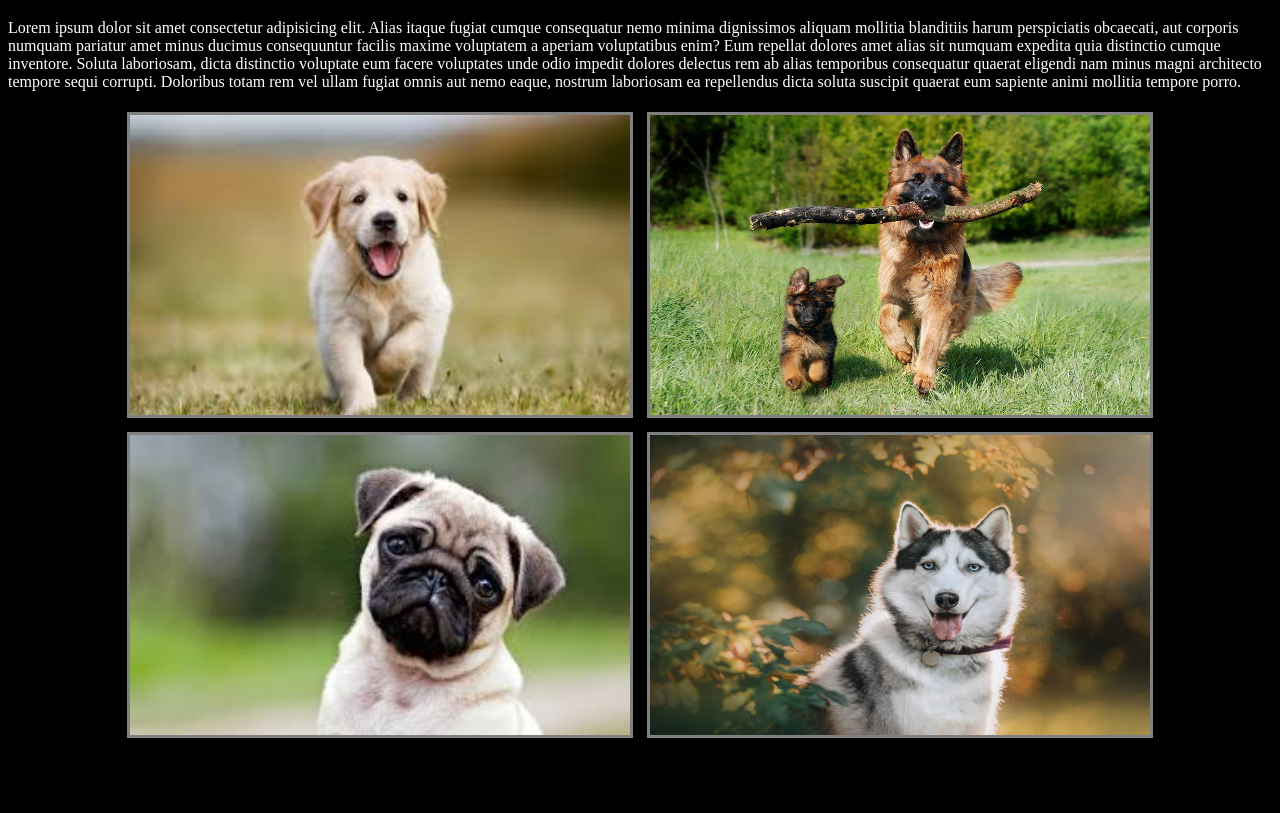
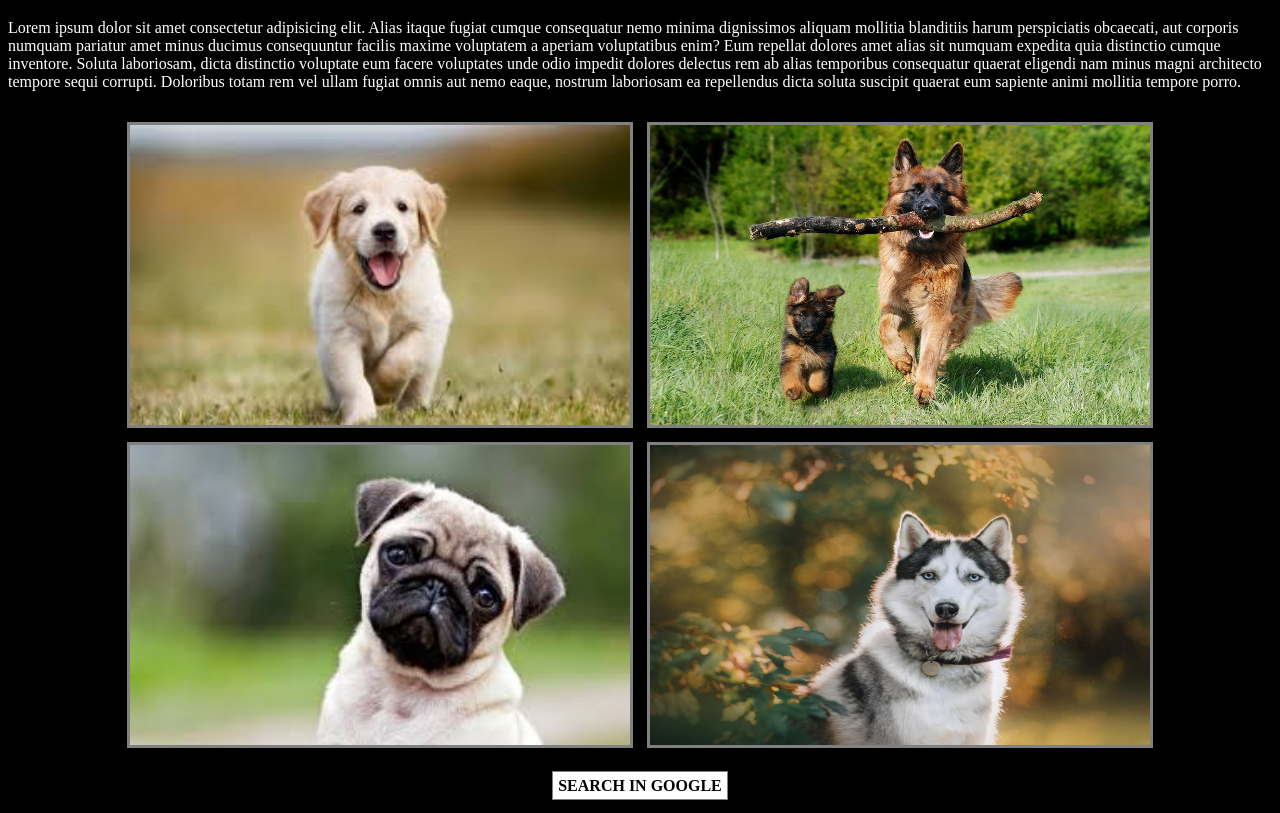
Before and after one commit to SKIronGhost/branch_merch, a plain HTML site: page index.html in a window 1280 px wide. Shown: the part 61-874 px from the top of the page. Before the commit the page ends 816 px from the top, so only its background shows below. Drawn offline with Linux system fonts and the light colour scheme.

Commit message:
link to google added

```diff
--- a/index.html
+++ b/index.html
@@ -15,5 +15,8 @@
     <img src="pug.jpeg" alt="">
     <img src="husky.jpg" alt="">
   </div>
+  <div class="footer">
+    <a href="wwww.google.com" target="_blank">Search in Google</a>
+  </div>
 </body>
 </html>
--- a/styles.css
+++ b/styles.css
@@ -6,8 +6,9 @@ h1, p{
   color: white;
 }
 
-.images{
+.images, .footer{
   text-align: center;
+  padding: 10px;
 }
 
 img{
@@ -17,3 +18,13 @@ img{
   margin: 5px;
   border: 3px solid grey;
 }
+
+a{
+  text-decoration: none;
+  text-transform: uppercase;
+  border: 1px solid grey;
+  background-color: white;
+  padding: 5px;
+  color: black;
+  font-weight: bold;
+}
```
